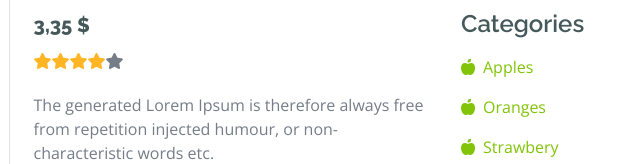
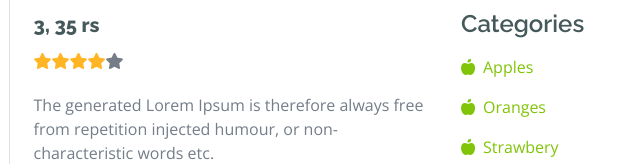
Before and after one commit to veeraragavan6218/vegetable-and-fruits, a plain HTML site: page shop-detail.html in a window 1280 px wide. Shown: the part 544-708 px from the top of the page, 476-1116 px from the left. Drawn offline with nearby package versions, Linux system fonts and the light colour scheme.

Commit message:
Update shop-detail.html

```diff
--- a/shop-detail.html
+++ b/shop-detail.html
@@ -141,7 +141,7 @@
                             <div class="col-lg-6">
                                 <h4 class="fw-bold mb-3">Brocoli</h4>
                                 <p class="mb-3">Category: vijay Vegetables</p>
-                                <h5 class="fw-bold mb-3">3,35 $</h5>
+                                <h5 class="fw-bold mb-3">3, 35 rs </h5>
                                 <div class="d-flex mb-4">
                                     <i class="fa fa-star text-secondary"></i>
                                     <i class="fa fa-star text-secondary"></i>
```
